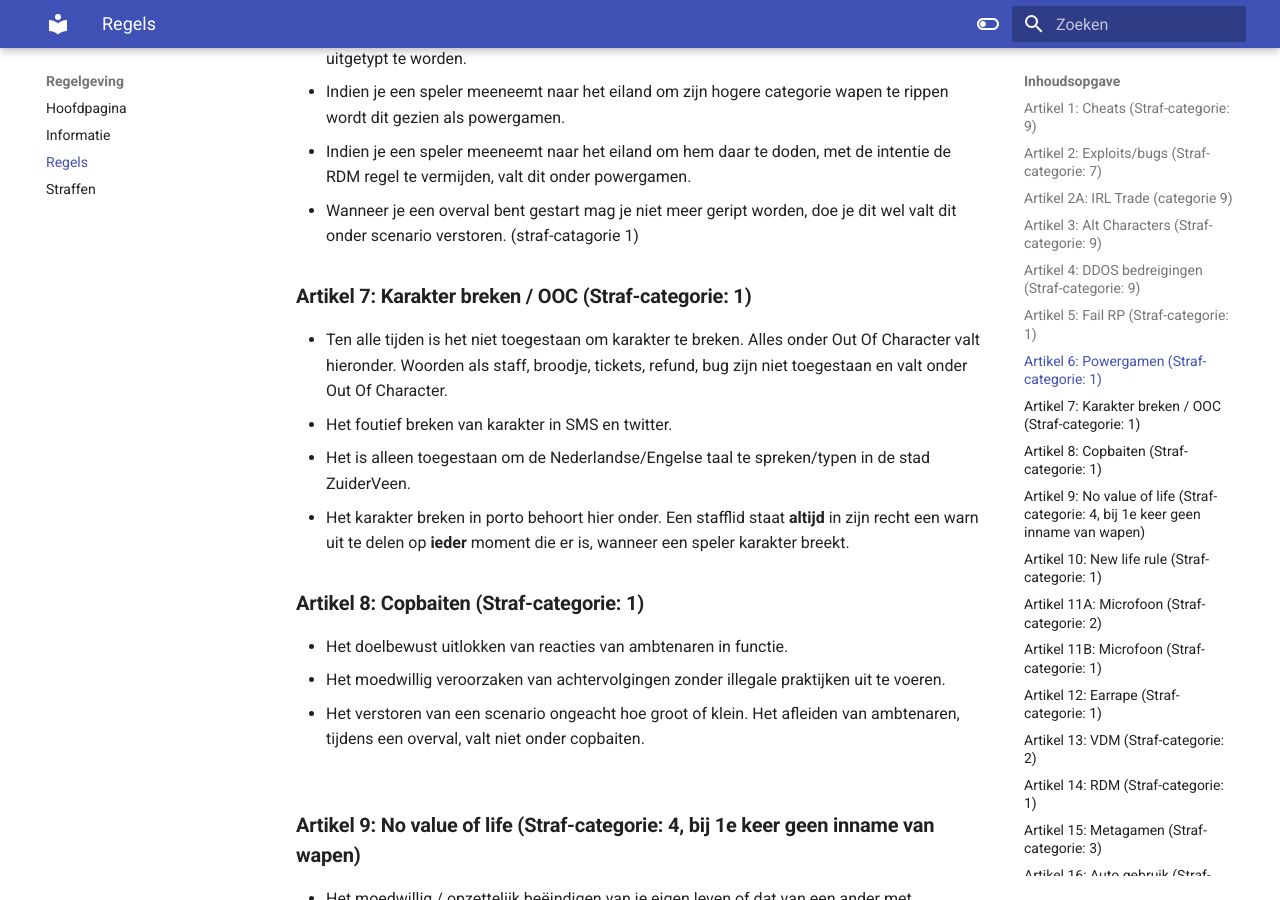
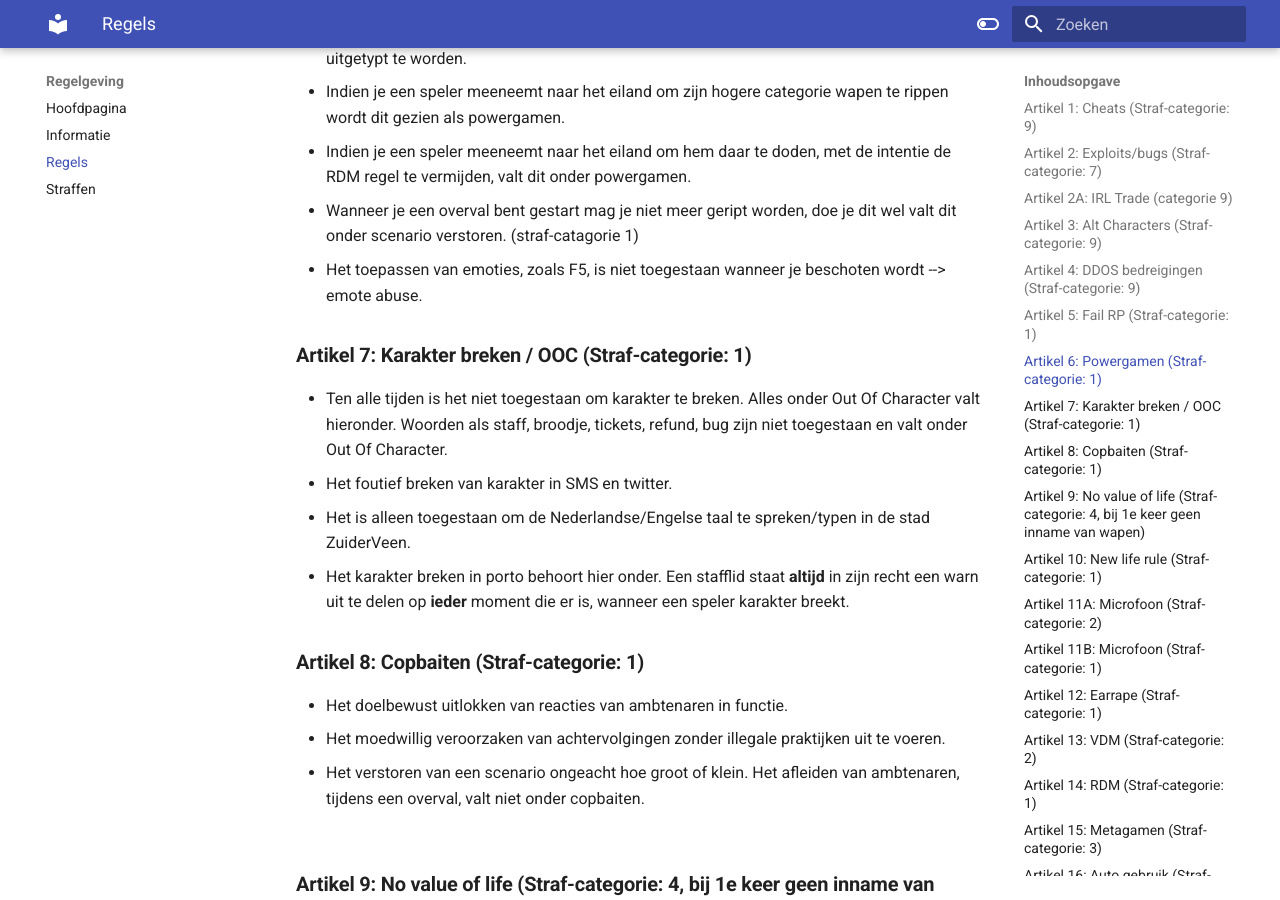
Before and after one commit to ZuiderVeenRP/apv, an MkDocs documentation site: the page built from docs/algemeen.md, in a window 1280 px wide and 900 px high, scrolled down 1606 px. Built offline with MkDocs 1.6.1 and Material for MkDocs 9.7.7, drawn with Linux system fonts in a browser that asks for light colours; comment, search, counter and statistics services are not loaded.

Commit message:
Update algemeen.md

```diff
--- a/docs/algemeen.md
+++ b/docs/algemeen.md
@@ -49,6 +49,7 @@
    - Indien je een speler meeneemt naar het eiland om zijn hogere categorie wapen te rippen wordt dit gezien als powergamen.
    - Indien je een speler meeneemt naar het eiland om hem daar te doden, met de intentie de RDM regel te vermijden, valt dit onder powergamen.
    - Wanneer je een overval bent gestart mag je niet meer geript worden, doe je dit wel valt dit onder scenario verstoren. (straf-catagorie 1)
+   - Het toepassen van emoties, zoals F5, is niet toegestaan wanneer je beschoten wordt --> emote abuse.
 </br>
 
 ### **Artikel 7: Karakter breken / OOC**			**(Straf-categorie: 1)**
```
